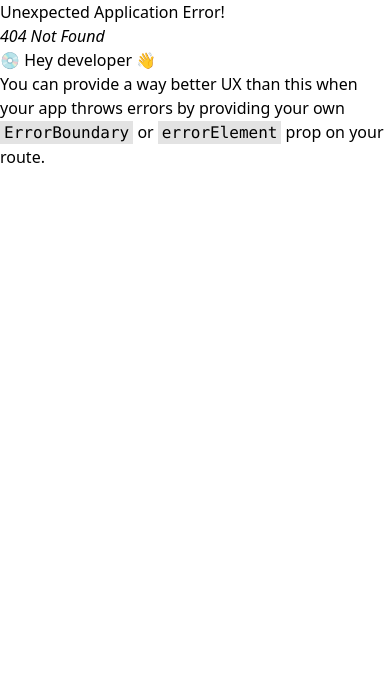
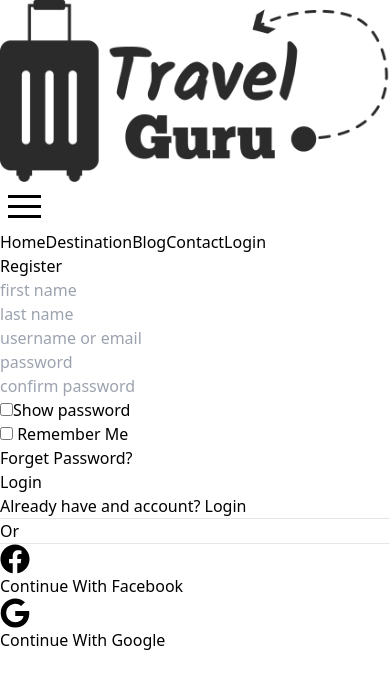
Before and after one commit to naimur-reza/Travel-Guru, a React (Vite) app: page /auth/register in a window 390 px wide. Before the commit this address had no page. Shown: the top 688 px of the page. Built offline with nearby package versions, Linux system fonts and the light colour scheme.

Commit message:
done with reg and login and home responsive

```diff
--- a/src/components/Button.jsx
+++ b/src/components/Button.jsx
@@ -2,7 +2,7 @@ import React from "react";
 
 const Button = ({ children }) => {
   return (
-    <button className="bg-orange-400  px-6 py-2 rounded-md hover:bg-orange-500 duration-200">
+    <button className="bg-orange-400 inline-flex items-center gap-2  px-6 py-2 rounded-md hover:bg-orange-500 duration-200">
       {children}
     </button>
   );
--- a/src/components/shared/Header.jsx
+++ b/src/components/shared/Header.jsx
@@ -66,7 +66,7 @@ const Header = () => {
           <Link>Destination</Link>
           <Link>Blog</Link>
           <Link>Contact</Link>
-          <Link to={"/login"}>
+          <Link to={"/auth"}>
             <Button>Login</Button>
           </Link>
         </div>
--- a/src/layout/LoginLayout.jsx
+++ b/src/layout/LoginLayout.jsx
@@ -38,7 +38,7 @@ const Header = () => {
             <Link>Destination</Link>
             <Link>Blog</Link>
             <Link>Contact</Link>
-            <Link to={"/login"}>
+            <Link to={"/auth"}>
               <Button>Login</Button>
             </Link>
           </div>
--- a/src/pages/Booking.jsx
+++ b/src/pages/Booking.jsx
@@ -11,10 +11,10 @@ const booking = () => {
     return <Loading />;
   }
   return (
-    <form className="max-w-5xl mx-auto py-10 flex justify-between ">
-      <div className="max-w-lg ">
-        <p className="text-6xl text-white font-bold py-3">{name}</p>
-        <p className="text-gray-300">{description}</p>
+    <form className="max-w-5xl p-5 flex-col lg:flex-row mx-auto py-10 flex justify-between ">
+      <div className="max-w-lg pb-5 lg:pb-0">
+        <p className="lg:text-6xl text-4xl text-white font-bold py-3">{name}</p>
+        <p className="text-gray-300 lg:text-base text-sm">{description}</p>
       </div>
       <div className="bg-white w-96 p-5 rounded-md">
         <p className="text-sm text-gray-400 my-1">Origin</p>
--- a/src/pages/Login.jsx
+++ b/src/pages/Login.jsx
@@ -37,7 +37,10 @@ const Login = () => {
         </form>
         <p className="text-center py-5 font-semibold text-sm ">
           Don't have and account?{" "}
-          <Link className="  text-orange-500 text-sm  font-semibold underline">
+          <Link
+            to={"./register"}
+            className="  text-orange-500 text-sm  font-semibold underline"
+          >
             Create an account
           </Link>
         </p>
@@ -48,7 +51,7 @@ const Login = () => {
         <hr className="min-w-[150px] ms-2 block  border" />
       </div>
       <div className="space-y-3 text-center">
-        <button className="inline-flex items-center gap-3 border px-9 py-2 rounded-full font-semibold text-sm">
+        <button className="lg:w-96 inline-flex items-center gap-3 border px-9 py-2 rounded-full font-semibold text-sm">
           <FaFacebook
             className="text-sky-500"
             style={{ width: "30px", height: "30px" }}
@@ -56,12 +59,12 @@ const Login = () => {
           Continue With Facebook
         </button>
         <br />
-        <button className="inline-flex items-center gap-3 border px-9 py-2 rounded-full font-semibold text-sm">
+        <button className="lg:w-96  inline-flex items-center gap-3 border px-9 py-2 rounded-full font-semibold text-sm">
           <FaGoogle
-            className="text-yellow-400"
+            className="text-red-400"
             style={{ width: "30px", height: "30px" }}
           />
-          Continue With Facebook
+          Continue With Google
         </button>
       </div>
     </div>
--- a/src/pages/Register.jsx
+++ b/src/pages/Register.jsx
@@ -1,7 +1,107 @@
-import React from "react";
-
+import React, { useState } from "react";
+import { Link } from "react-router-dom";
+import { FaFacebook, FaGoogle } from "react-icons/fa";
 const Register = () => {
-  return <div>reg</div>;
+  const [show, setShow] = useState(false);
+  return (
+    <div className="px-5">
+      <div className="border max-w-xl mx-auto  p-6 ">
+        <form className="flex flex-col  gap-5">
+          <p className="text-lg font-bold">Register</p>
+          <input
+            required
+            className="border-b-2 p-2 outline-none text-gray-500  tracking-wide"
+            type="text"
+            name="firstName"
+            placeholder="first name"
+          />
+          <input
+            required
+            className="border-b-2 p-2 outline-none text-gray-500  tracking-wide"
+            type="text"
+            name="lastName"
+            placeholder="last name"
+          />
+          <input
+            required
+            className="border-b-2 p-2 outline-none text-gray-500  tracking-wide"
+            type="email"
+            name="email"
+            placeholder="username or email"
+          />
+          <input
+            required
+            className="border-b-2 p-2 outline-none text-gray-500  tracking-wide"
+            type={show ? "text" : "password"}
+            name="password"
+            placeholder="password"
+          />
+          <input
+            required
+            className="border-b-2 p-2 outline-none text-gray-500  tracking-wide"
+            type={show ? "text" : "password"}
+            name="password"
+            placeholder="confirm password"
+          />
+          <div className="flex items-center">
+            <input
+              onClick={() => setShow(!show)}
+              type="checkbox"
+              name="showpass"
+              id=""
+            />
+            <label htmlFor="showpass" className="ml-2 text-gray-400">
+              Show password
+            </label>
+          </div>
+          <div className="flex items-center justify-between gap-2 text-gray-400 ">
+            <div className="flex items-center gap-2">
+              <input type="checkbox" name="" id="" /> <span>Remember Me</span>
+            </div>
+            <div className="flex items-center gap-1 text-orange-400 font-semibold underline">
+              <span>Forget Password?</span>
+            </div>
+          </div>
+          <input
+            className="bg-orange-400 py-2 rounded font-semibold cursor-pointer hover:bg-orange-500 transition-all"
+            type="submit"
+            value="Login"
+          />
+        </form>
+        <p className="text-center py-5 font-semibold text-sm ">
+          Already have and account?{" "}
+          <Link
+            to={"/auth"}
+            className="  text-orange-500 text-sm  font-semibold underline"
+          >
+            Login
+          </Link>
+        </p>
+      </div>
+      <div className="flex items-center justify-center my-6">
+        <hr className="min-w-[150px] block mx- border mr-2" />
+        <span className="font-semibold">Or</span>
+        <hr className="min-w-[150px] ms-2 block  border" />
+      </div>
+      <div className="space-y-3 text-center">
+        <button className="lg:w-96 inline-flex items-center gap-3 border px-9 py-2 rounded-full font-semibold text-sm">
+          <FaFacebook
+            className="text-sky-500"
+            style={{ width: "30px", height: "30px" }}
+          />
+          Continue With Facebook
+        </button>
+        <br />
+        <button className="lg:w-96  inline-flex items-center gap-3 border px-9 py-2 rounded-full font-semibold text-sm">
+          <FaGoogle
+            className="text-red-400"
+            style={{ width: "30px", height: "30px" }}
+          />
+          Continue With Google
+        </button>
+      </div>
+    </div>
+  );
 };
 
 export default Register;
--- a/src/pages/home/Home.jsx
+++ b/src/pages/home/Home.jsx
@@ -7,6 +7,7 @@ import { Autoplay, Keyboard, Navigation, Pagination } from "swiper";
 import Button from "../../components/Button";
 import { Link, useLoaderData, useNavigation } from "react-router-dom";
 import Loading from "../Loading";
+import { FaArrowRight } from "react-icons/fa";
 const Home = () => {
   const fakeData = useLoaderData();
   const navigate = useNavigation();
@@ -26,11 +27,13 @@ const Home = () => {
           <h1 className="text-white lg:text-6xl text-4xl font-bold pb-4">
             {contentData?.name}
           </h1>
-          <p className="text-gray-300 h-28">
+          <p className="text-gray-300 lg:h-28 py-4">
             {contentData?.description.slice(0, 200)}...
           </p>
-          <Link to={`/booking/${contentData.id}`}>
-            <Button>Booking</Button>
+          <Link className="font-semibold " to={`/booking/${contentData.id}`}>
+            <Button>
+              Booking <FaArrowRight />{" "}
+            </Button>
           </Link>
         </div>
         <Swiper
@@ -53,13 +56,13 @@ const Home = () => {
         >
           {fakeData.map((place, index) => {
             return (
-              <SwiperSlide className="" key={index}>
+              <SwiperSlide className="p-2" key={index}>
                 {({ isActive }) => (
                   <div>
                     {isActive && onClickHandler(place.id)}
                     <div>
                       <div
-                        className={`w-[240px] h-96 ${
+                        className={`w-32 lg:w-[240px] h-60 lg:h-96 ${
                           isActive &&
                           "border-[3px] border-orange-400 duration-200 border-opacity-100 transition rounded-[20px]"
                         }`}
@@ -71,7 +74,7 @@ const Home = () => {
                         />
                       </div>
                       <div className="absolute bottom-5 left-5">
-                        <h1 className="text-xl font-semibold text-gray-200">
+                        <h1 className="lg:text-xl text-sm font-semibold text-gray-200">
                           {place?.name}
                         </h1>
                       </div>
```
Also changed, not shown: src/routes/Routes.jsx (+7 -2 lines).
